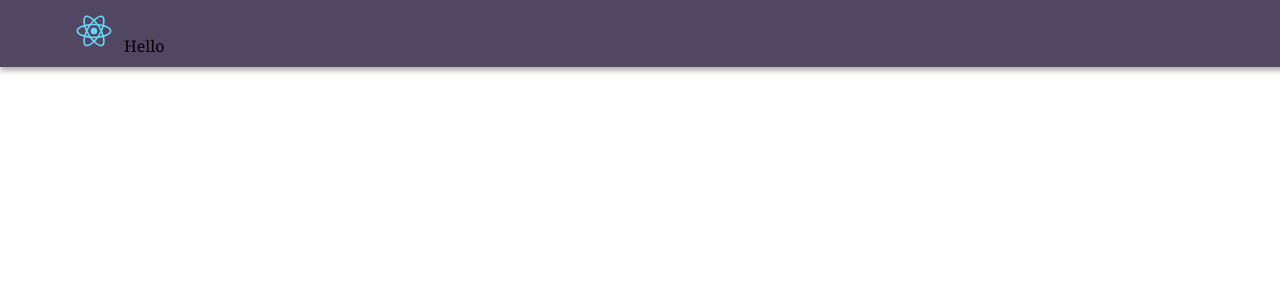
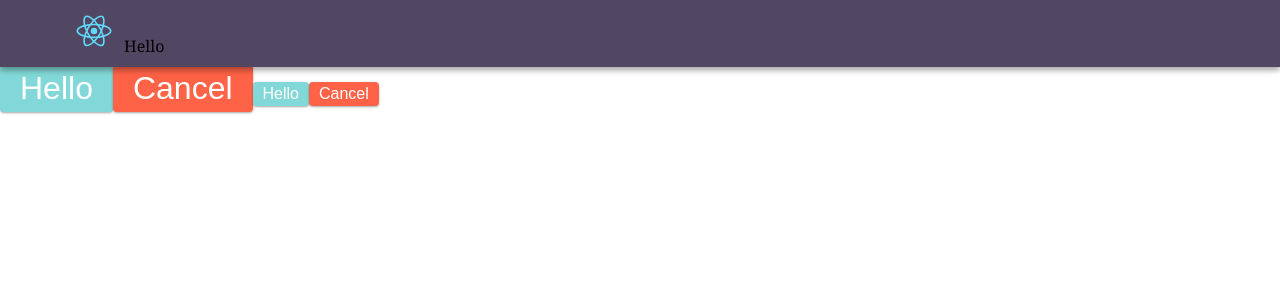
Before and after one commit to RyanClementsHax/styled-components-example, a React (Create React App) app: page / in a window 1280 px wide. Shown: the top 300 px of the page. Built offline with nearby package versions, Linux system fonts and the light colour scheme.

Commit message:
refactor button

```diff
--- a/src/App.js
+++ b/src/App.js
@@ -1,12 +1,16 @@
 import GlobalStyle from './Global'
 import Header from './layouts/Header'
-
+import { Button, CancelButton } from './elements'
 
 function App() {
   return (
     <div>
       <Header />
       <GlobalStyle />
+      <Button>Hello</Button>
+      <CancelButton>Cancel</CancelButton>
+      <Button size="small">Hello</Button>
+      <CancelButton size="small">Cancel</CancelButton>
     </div>
   );
 }
--- a/src/Global.js
+++ b/src/Global.js
@@ -1,58 +1,23 @@
 import { createGlobalStyle } from "styled-components";
 
 const GlobalStyle = createGlobalStyle`
+    html {
+        box-sizing: border-box;
+    }
+
+    *, *::before, *::after {
+        box-sizing: inherit;
+    }
+
     body {
         margin: 0;
+        padding: 65px 0 0;
         font-family: -apple-system, BlinkMacSystemFont, 'Segoe UI', 'Roboto', 'Oxygen',
             'Ubuntu', 'Cantarell', 'Fira Sans', 'Droid Sans', 'Helvetica Neue',
             sans-serif;
         -webkit-font-smoothing: antialiased;
         -moz-osx-font-smoothing: grayscale;
     }
-
-    code {
-        font-family: source-code-pro, Menlo, Monaco, Consolas, 'Courier New',
-            monospace;
-    }
-
-    .App {
-        text-align: center;
-    }
-
-    .App-logo {
-        height: 40vmin;
-        pointer-events: none;
-    }
-
-    @media (prefers-reduced-motion: no-preference) {
-        .App-logo {
-            animation: App-logo-spin infinite 20s linear;
-        }
-    }
-
-    .App-header {
-        background-color: #282c34;
-        min-height: 100vh;
-        display: flex;
-        flex-direction: column;
-        align-items: center;
-        justify-content: center;
-        font-size: calc(10px + 2vmin);
-        color: white;
-    }
-
-    .App-link {
-        color: #61dafb;
-    }
-
-    @keyframes App-logo-spin {
-        from {
-            transform: rotate(0deg);
-        }
-        to {
-            transform: rotate(360deg);
-        }
-    }
 `
 
 export default GlobalStyle
--- a/src/elements/Buttons.js
+++ b/src/elements/Buttons.js
@@ -1,18 +1,28 @@
 import styled from 'styled-components'
-import { fixedTop } from '../utilities'
-
-const color = "white";
+import { teal, elevation } from '../utilities'
 
 export const Button = styled.button`
   padding: 5px 20px;
   border-radius: 4px;
+  color: white;
+  font-size: 2rem;
   border: none;
-  color: ${color};
-  font-size: 2rem;
-  background: indigo;
+  transition: 0.3s ease box-shadow;
+  background: ${teal};
+  ${elevation[1]}
+  &:hover {
+    ${elevation[2]}
+  }
+  ${({ size }) => {
+    if(size === 'small') {
+      return `
+        font-size: 1rem;
+        padding: 3px 10px;
+      `
+    }
+  }}
 `;
 
 export const CancelButton = styled(Button)`
   background: tomato;
-  ${fixedTop}
 `;
```
